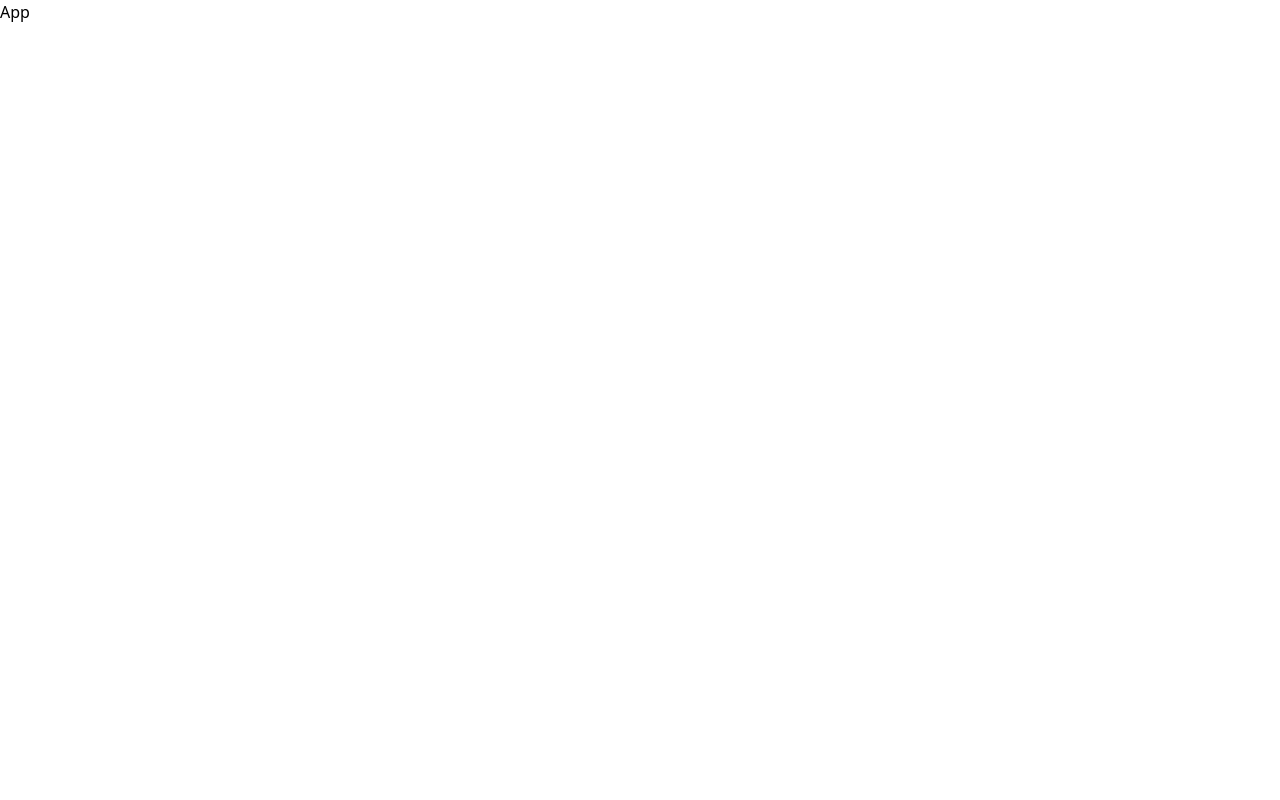
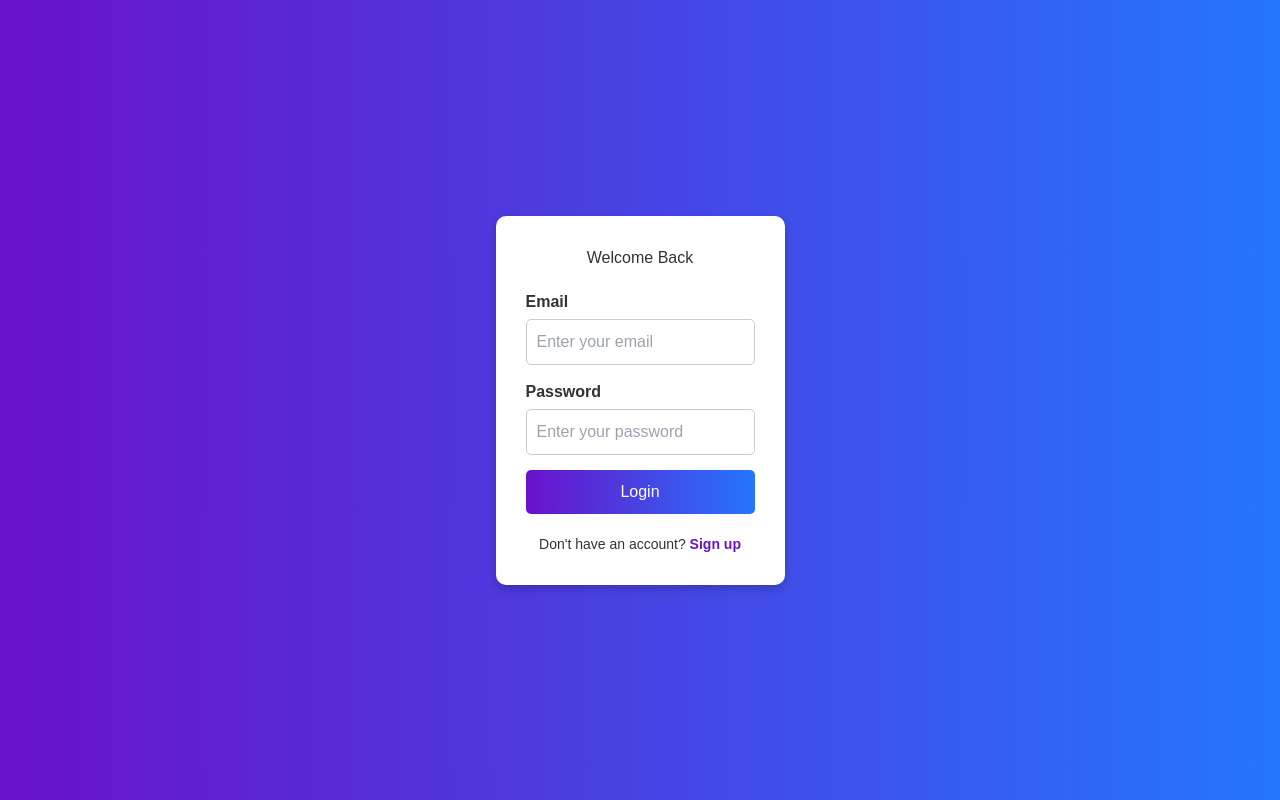
Before and after one commit to AmosWainaina/Cloth-Store, a React (Create React App) app in the folder frontend/: page /login in a window 1280 px wide. Built offline with nearby package versions, Linux system fonts and the light colour scheme.

Commit message:
adds authentication

```diff
--- a/frontend/src/App.js
+++ b/frontend/src/App.js
@@ -1,13 +1,18 @@
-import React from 'react'
 
-function App() {
+import React from "react";
+import { BrowserRouter as Router, Routes, Route } from "react-router-dom";
+import LoginPage from "./components/LoginPage";
+import SignUpPage from "./components/SignUpPage";
+
+const App = () => {
   return (
-    <div>
-      App
+    <Router>
+      <Routes>
+        <Route path="/login" element={<LoginPage />} />
+        <Route path="/signup" element={<SignUpPage />} />
+      </Routes>
+    </Router>
+  );
+};
 
-
-    </div>
-  )
-}
-
-export default App
+export default App;
--- /dev/null
+++ b/frontend/src/components/Auth.css
@@ -0,0 +1,97 @@
+/* Auth.css */
+
+body {
+    font-family: 'Arial', sans-serif;
+    margin: 0;
+    padding: 0;
+    background: linear-gradient(to right, #6a11cb, #2575fc);
+    color: #333;
+    display: flex;
+    justify-content: center;
+    align-items: center;
+    min-height: 100vh;
+  }
+
+  .auth-container {
+    display: flex;
+    justify-content: center;
+    align-items: center;
+    width: 100%;
+    padding: 20px;
+  }
+
+  .auth-card {
+    background: #fff;
+    border-radius: 10px;
+    box-shadow: 0 4px 8px rgba(0, 0, 0, 0.2);
+    padding: 30px;
+    max-width: 400px;
+    width: 100%;
+    text-align: center;
+  }
+
+  .auth-card h2 {
+    margin-bottom: 20px;
+    color: #333;
+  }
+
+  .auth-form {
+    display: flex;
+    flex-direction: column;
+    gap: 15px;
+  }
+
+  .input-group {
+    display: flex;
+    flex-direction: column;
+    align-items: flex-start;
+  }
+
+  .input-group label {
+    font-weight: bold;
+    margin-bottom: 5px;
+  }
+
+  .input-group input {
+    width: 100%;
+    padding: 10px;
+    border: 1px solid #ccc;
+    border-radius: 5px;
+    font-size: 16px;
+  }
+
+  .input-group input:focus {
+    outline: none;
+    border-color: #6a11cb;
+    box-shadow: 0 0 5px rgba(106, 17, 203, 0.5);
+  }
+
+  .auth-button {
+    background: linear-gradient(to right, #6a11cb, #2575fc);
+    color: #fff;
+    padding: 10px;
+    border: none;
+    border-radius: 5px;
+    font-size: 16px;
+    cursor: pointer;
+    transition: 0.3s ease;
+  }
+
+  .auth-button:hover {
+    opacity: 0.9;
+  }
+
+  .auth-footer {
+    margin-top: 20px;
+    font-size: 14px;
+  }
+
+  .auth-footer a {
+    color: #6a11cb;
+    text-decoration: none;
+    font-weight: bold;
+  }
+
+  .auth-footer a:hover {
+    text-decoration: underline;
+  }
--- /dev/null
+++ b/frontend/src/components/LoginPage.js
@@ -0,0 +1,30 @@
+import React from "react";
+import "./Auth.css";
+
+const LoginPage = () => {
+  return (
+    <div className="auth-container">
+      <div className="auth-card">
+        <h2>Welcome Back</h2>
+        <form className="auth-form">
+          <div className="input-group">
+            <label>Email</label>
+            <input type="email" placeholder="Enter your email" required />
+          </div>
+          <div className="input-group">
+            <label>Password</label>
+            <input type="password" placeholder="Enter your password" required />
+          </div>
+          <button type="submit" className="auth-button">
+            Login
+          </button>
+        </form>
+        <p className="auth-footer">
+          Don't have an account? <a href="/signup">Sign up</a>
+        </p>
+      </div>
+    </div>
+  );
+};
+
+export default LoginPage;
--- /dev/null
+++ b/frontend/src/components/SignUpPage.js
@@ -0,0 +1,34 @@
+import React from "react";
+import "./Auth.css";
+
+const SignUpPage = () => {
+  return (
+    <div className="auth-container">
+      <div className="auth-card">
+        <h2>Create Account</h2>
+        <form className="auth-form">
+          <div className="input-group">
+            <label>Full Name</label>
+            <input type="text" placeholder="Enter your full name" required />
+          </div>
+          <div className="input-group">
+            <label>Email</label>
+            <input type="email" placeholder="Enter your email" required />
+          </div>
+          <div className="input-group">
+            <label>Password</label>
+            <input type="password" placeholder="Create a password" required />
+          </div>
+          <button type="submit" className="auth-button">
+            Sign Up
+          </button>
+        </form>
+        <p className="auth-footer">
+          Already have an account? <a href="/login">Log in</a>
+        </p>
+      </div>
+    </div>
+  );
+};
+
+export default SignUpPage;
```
Also changed, not shown: frontend/package.json (+33 -0 lines), 1 other file (tests, documents, lock files or other folders).
